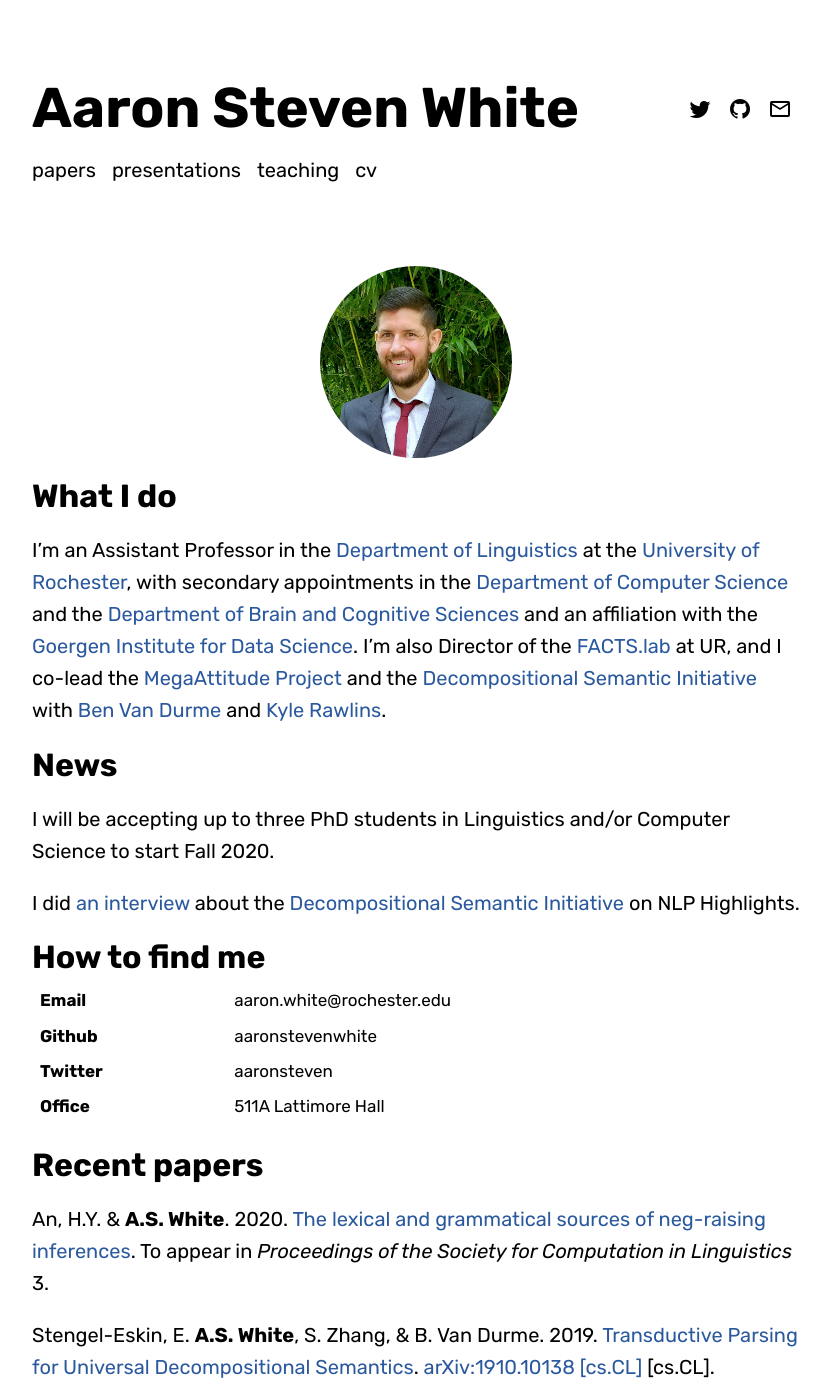
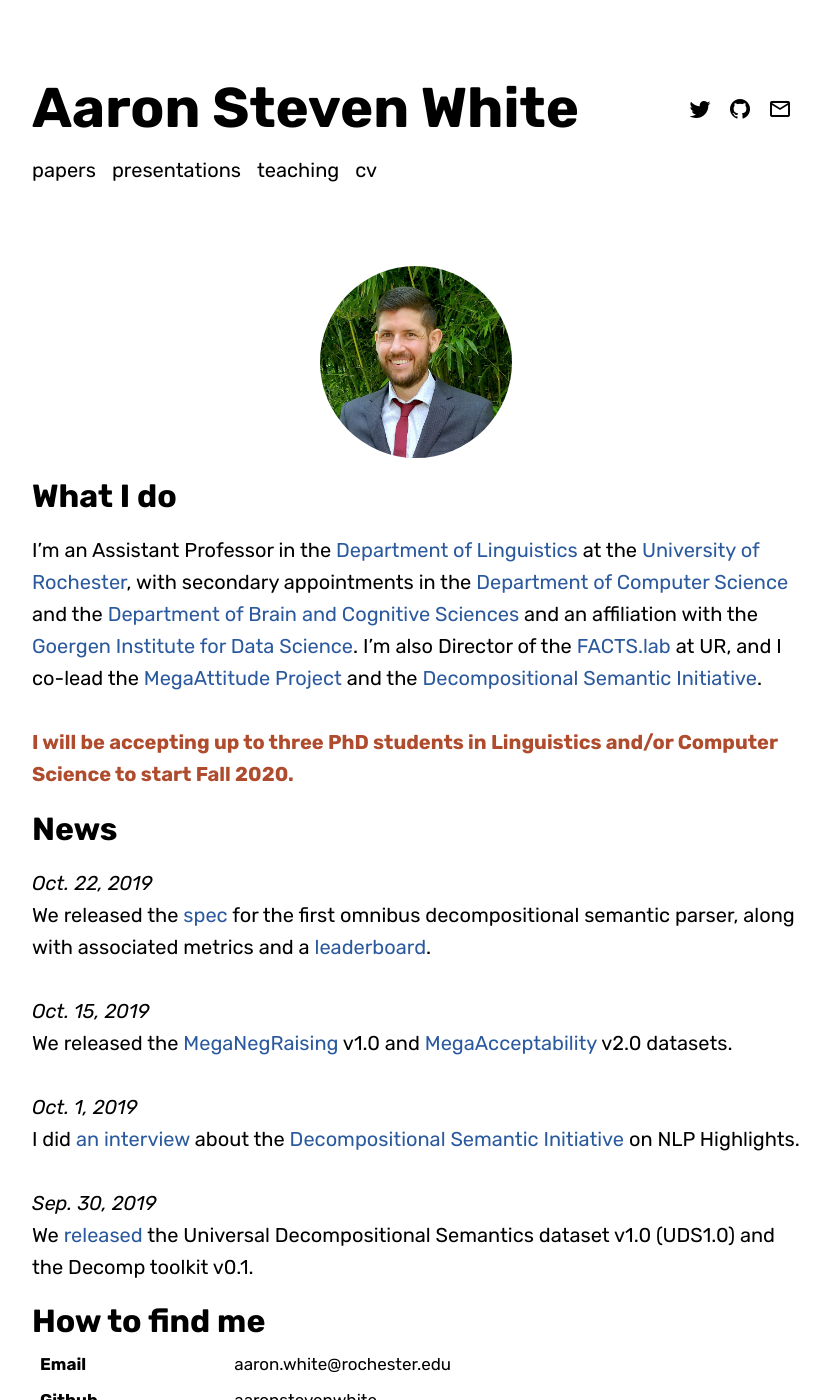
Before and after one commit to JIAXINGUY/aaronstevenwhite.github.io, a Jekyll site: the page built from index.md, in a window 1280 px wide and 1400 px high. Shown: the whole window, without its empty margins (224-1054 px from the left). Built offline with Jekyll 4.4.1, drawn with Linux system fonts in a browser that asks for light colours; some web fonts are replaced; some of the changed text lies outside the part shown.

Commit message:
Adds news items and reformats

```diff
--- a/index.md
+++ b/index.md
@@ -11,13 +11,27 @@ share: false
 
 # What I do
 
-I'm an Assistant Professor in the [Department of Linguistics](http://www.sas.rochester.edu/lin/index.html) at the [University of Rochester](https://www.rochester.edu/), with secondary appointments in the [Department of Computer Science](https://www.cs.rochester.edu/) and the [Department of Brain and Cognitive Sciences](http://www.sas.rochester.edu/bcs/) and an affiliation with the [Goergen Institute for Data Science](http://www.sas.rochester.edu/dsc/). I'm also Director of the [FACTS.lab](http://factslab.io) at UR, and I co-lead the [MegaAttitude Project](http://megaattitude.io) and the [Decompositional Semantic Initiative](http://decomp.io) with [Ben Van Durme](http://www.cs.jhu.edu/~vandurme/) and [Kyle Rawlins](http://sites.krieger.jhu.edu/rawlins/).
+I'm an Assistant Professor in the [Department of Linguistics](http://www.sas.rochester.edu/lin/index.html) at the [University of Rochester](https://www.rochester.edu/), with secondary appointments in the [Department of Computer Science](https://www.cs.rochester.edu/) and the [Department of Brain and Cognitive Sciences](http://www.sas.rochester.edu/bcs/) and an affiliation with the [Goergen Institute for Data Science](http://www.sas.rochester.edu/dsc/). I'm also Director of the [FACTS.lab](http://factslab.io) at UR, and I co-lead the [MegaAttitude Project](http://megaattitude.io) and the [Decompositional Semantic Initiative](http://decomp.io).
+<br/>
+<br/>
+<font color="#AF4C2E"><b>I will be accepting up to three PhD students in Linguistics and/or Computer Science to start Fall 2020.</b></font>
 
 # News
 
-I will be accepting up to three PhD students in Linguistics and/or Computer Science to start Fall 2020.
-
+<i>Oct. 22, 2019</i><br/>
+We released the [spec](https://arxiv.org/abs/1910.10138) for the first omnibus decompositional semantic parser, along with associated metrics and a [leaderboard](http://decomp.io/leaderboards/).
+<br/>
+<br/>
+<i>Oct. 15, 2019</i><br/>
+We released the [MegaNegRaising](http://megaattitude.io/projects/mega-negraising/) v1.0 and [MegaAcceptability](http://megaattitude.io/projects/mega-acceptability/) v2.0 datasets.
+<br/>
+<br/>
+<i>Oct. 1, 2019</i><br/>
 I did [an interview](https://soundcloud.com/nlp-highlights/94-decompositional-semantics-with-aaron-white) about the [Decompositional Semantic Initiative](http://decomp.io) on NLP Highlights.
+<br/>
+<br/>
+<i>Sep. 30, 2019</i><br/>
+We [released](https://github.com/decompositional-semantics-initiative/decomp) the Universal Decompositional Semantics dataset v1.0 (UDS1.0) and the Decomp toolkit v0.1.
 
 # How to find me
 
@@ -48,12 +62,12 @@ An, H.Y. & **A.S. White**. 2020. The lexical and grammatical sources of neg-rais
 
 **White, A.S.** 2019. Universal Decompositional Semantics. Colloquium talk, Center for Language and Speech Processing, Johns Hopkins University, December 6, 2019.
 
-**White, A.S.** & K. Rawlins. 2019. Veridicality, factivity, and embedded clauses at the scale of the lexicon. To be presented at Current Approaches to Clause-Embedding, NYU, November 1, 2019.
+Rawlins, K. & **A.S. White**. 2019. Veridicality, factivity, and embedded clauses at the scale of the lexicon. To be presented at the Workshop on Clausal Complements and Sentence-Embedding Predicates, NYU, November 1, 2019.
 
 Moon, E. & **A.S. White**. 2019. The source of nonfinite temporal interpretation. To be presented at the 50th Annual Meeting of the Northeast Linguistic Society (NELS 50), Massachusetts Institute of Technology, October 24-27, 2019.
 
 # Where I've been
 
-Before joining the University of Rochester, I was a postdoctoral fellow at [Johns Hopkins University](http://jhu.edu)'s [Science of Learning Institute](http://scienceoflearning.jhu.edu/) with affiliations in the [Department of Cognitive Science](http://cogsci.jhu.edu/) and the [Center for Language and Speech Processing](http://www.clsp.jhu.edu/) from 2015 to 2017. While at Hopkins, I worked on the [Decompositional Semantics Initiative (Decomp)](http://decomp.net/), led by [Ben Van Durme](http://www.cs.jhu.edu/~vandurme/) and [Kyle Rawlins](http://sites.krieger.jhu.edu/rawlins/), and I led the [MegaAttitude Project](http://megaattitude.io) with [Kyle Rawlins](http://sites.krieger.jhu.edu/rawlins/).
+Before joining the University of Rochester, I was a postdoctoral fellow at [Johns Hopkins University](http://jhu.edu)'s [Science of Learning Institute](http://scienceoflearning.jhu.edu/) with affiliations in the [Department of Cognitive Science](http://cogsci.jhu.edu/) and the [Center for Language and Speech Processing](http://www.clsp.jhu.edu/) from 2015 to 2017. While at Hopkins, I worked on the [Decompositional Semantics Initiative](http://decomp.io/), led by [Ben Van Durme](http://www.cs.jhu.edu/~vandurme/) and [Kyle Rawlins](http://sites.krieger.jhu.edu/rawlins/), and I led the [MegaAttitude Project](http://megaattitude.io) with [Kyle Rawlins](http://sites.krieger.jhu.edu/rawlins/).
 
 I received my PhD in [Linguistics](http://ling.umd.edu/) from the [University of Maryland](http://umd.edu/) in 2015. My dissertation, [_Information and Incrementality in Syntactic Bootstrapping_]({{ site.url }}/papers/white_information_2015.pdf), was co-advised by [Valentine Hacquard](http://ling.umd.edu/~hacquard/) and [Jeff Lidz](http://ling.umd.edu/~jlidz/). Before that, I received my BA in [Linguistics](http://linguistics.ucsc.edu/) from the [University of California, Santa Cruz](http://ucsc.edu/) in 2009, followed by a year in the [Department of Linguistics](http://ling.umd.edu/) at the [University of Maryland](http://umd.edu/) as a [Baggett Fellow](http://ling.umd.edu/baggett/).
```
Also changed, not shown: presentations.md (+2 -0 lines).
